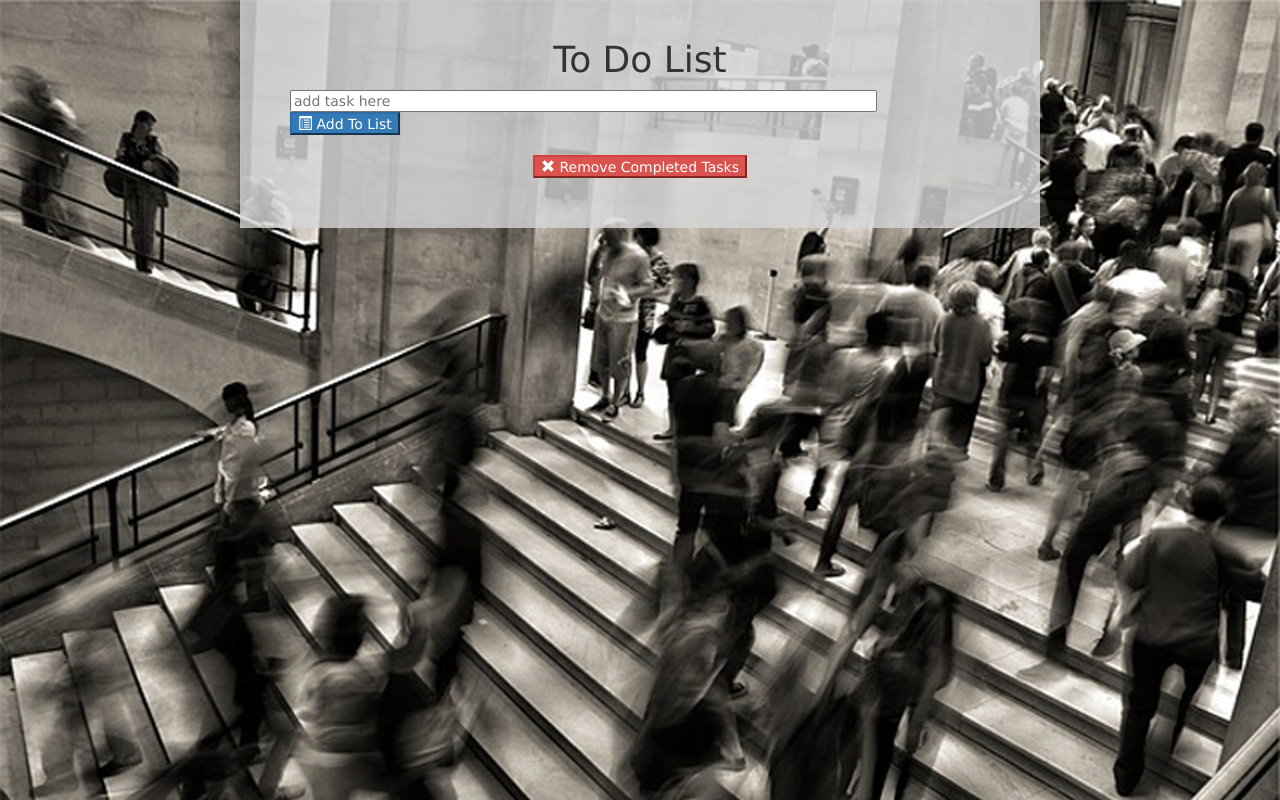
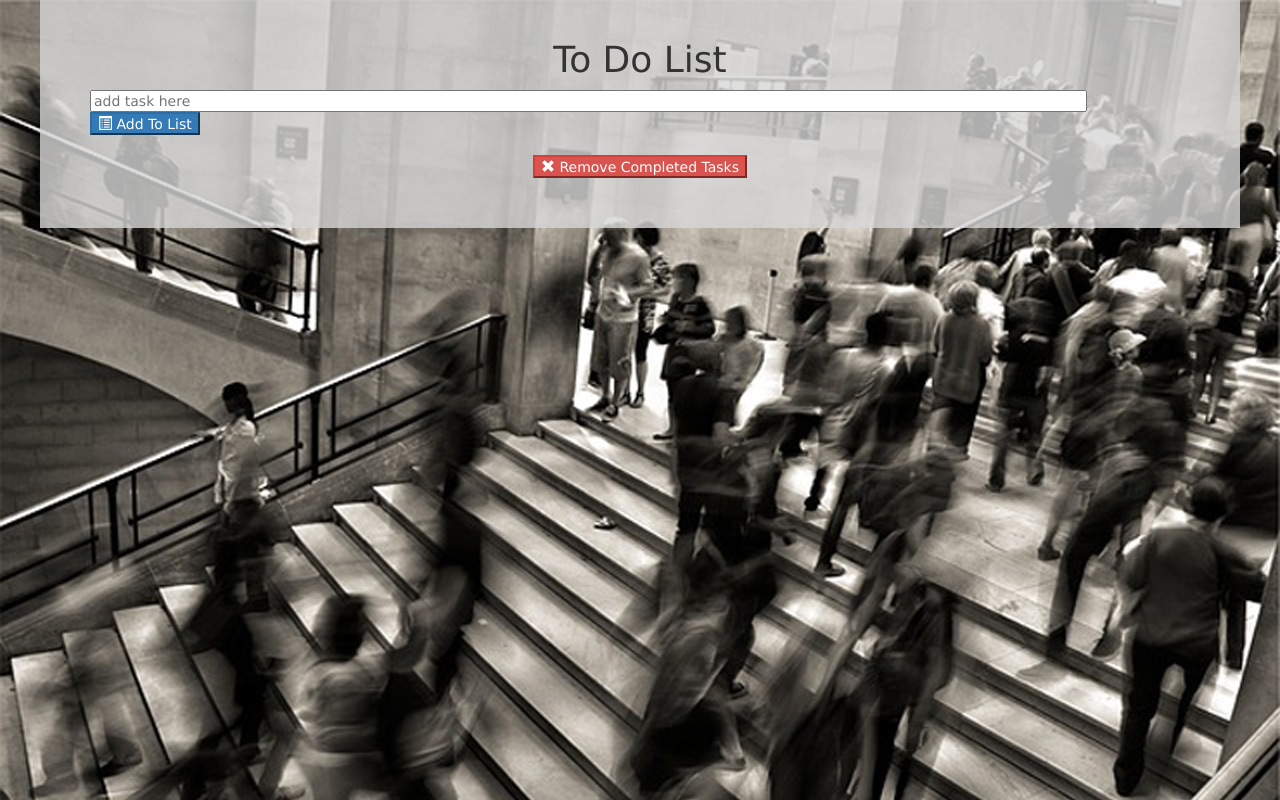
Before and after one commit to davehoverson/todo_list_weekend_04, a website: page views/index.html in a window 1280 px wide. Drawn offline with Linux system fonts and the light colour scheme.

Commit message:
Updated sizing to match correct browser zoom

```diff
--- a/public/stylesheets/style.css
+++ b/public/stylesheets/style.css
@@ -1,11 +1,12 @@
 body{
     background-image: url(/images/people.jpg);
     background-repeat: no-repeat;
+    background-size: cover;
 }
 .middle {
   padding: 50px;
   font: 14px "Lucida Grande", Helvetica, Arial, sans-serif;
-  width: 800px;
+  width: 1200px;
   margin: 0 auto;
     background: rgba(216,216,216,0.8);
 }
--- a/views/index.html
+++ b/views/index.html
@@ -14,7 +14,7 @@
 <h1>To Do List</h1>
 <div ng-controller="MainController">
     <form ng-submit="addTodo()">
-        <input type="text" ng-model="todoText"  size="65"
+        <input type="text" ng-model="todoText"  size="111"
                placeholder="add task here">
         <button class="btn-primary" type="submit">
             <span class="glyphicon glyphicon-list-alt"></span> Add To List
```
